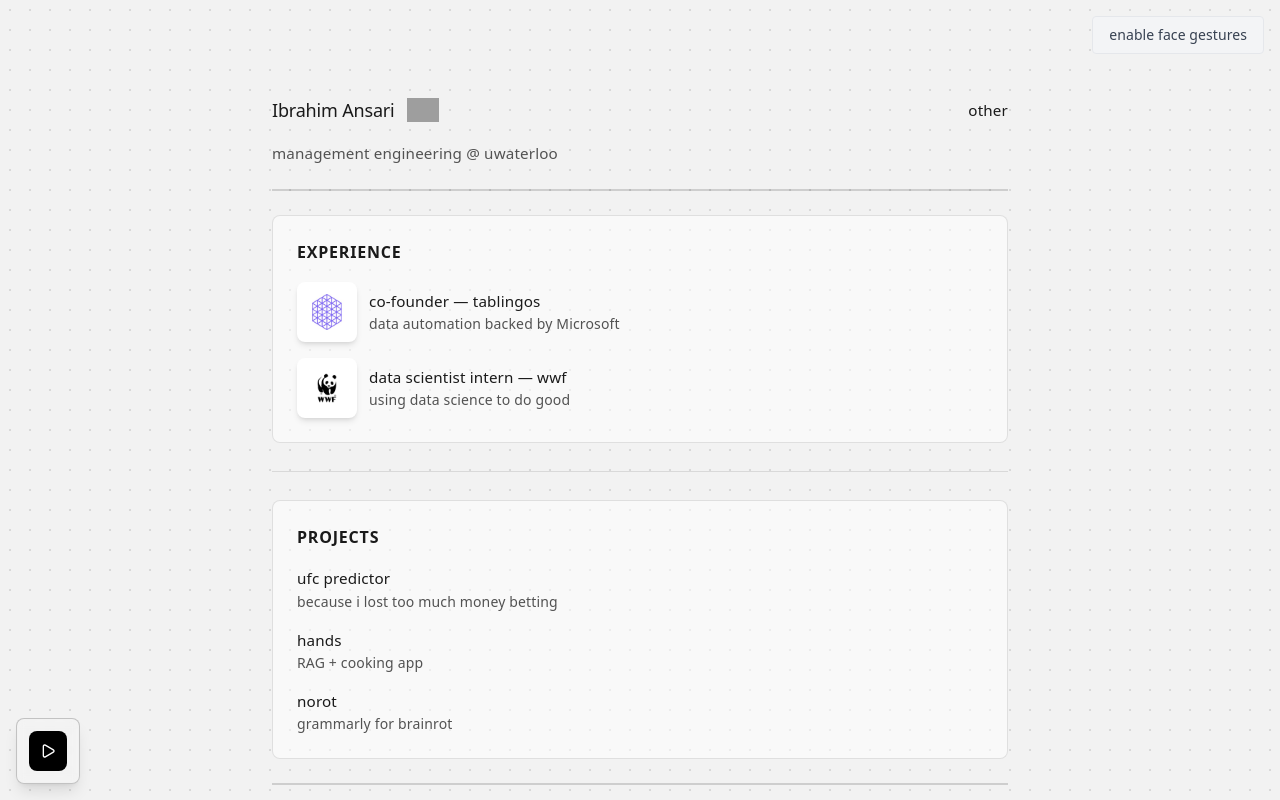
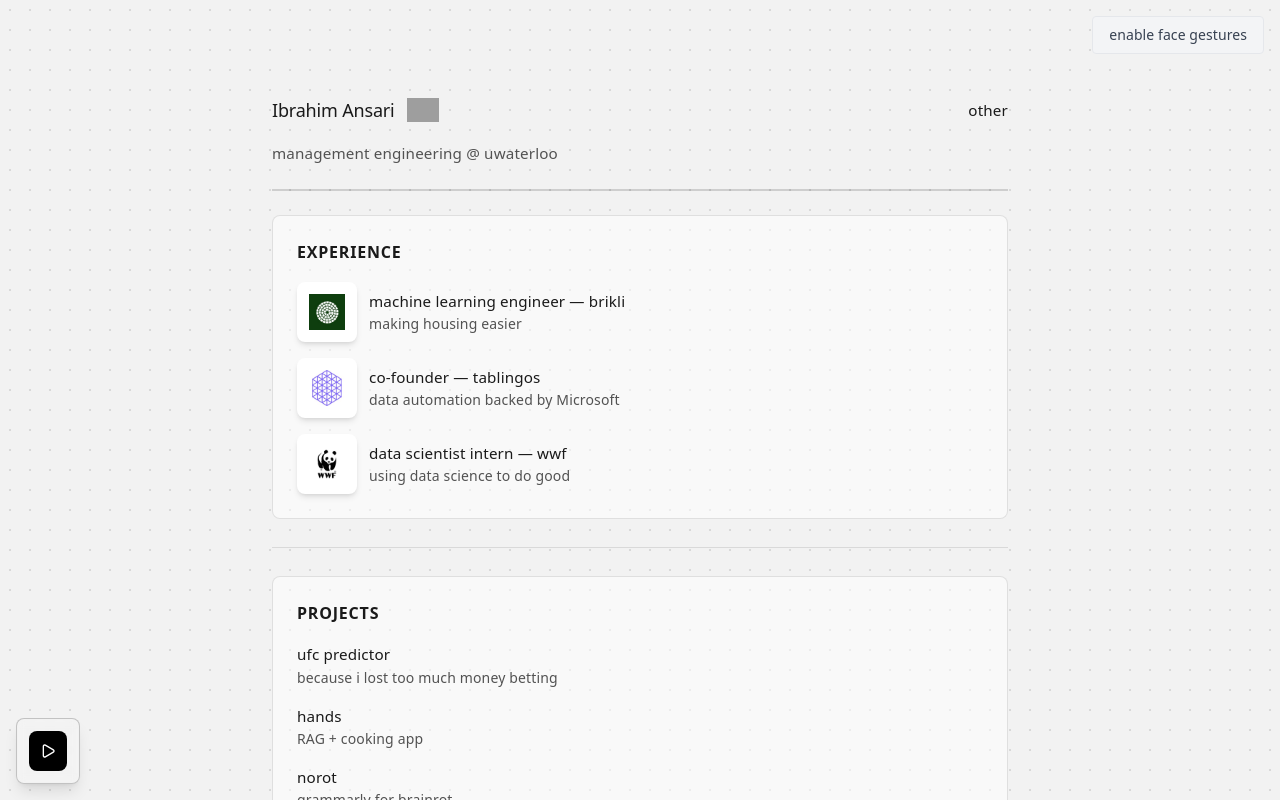
Before and after one commit to ibrahim-ansari-code/ibrahimansari, a Next.js app: page / in a window 1280 px wide. Shown: the top 800 px of the page. Built offline with nearby package versions, Linux system fonts and the light colour scheme; grey boxes are pictures that could not be loaded.

Commit message:
add brikli

```diff
--- a/app/page.tsx
+++ b/app/page.tsx
@@ -52,6 +52,15 @@ export default function Home() {
           className="custom-body space-y-4 animate-[fadeIn_600ms_ease] section-border"
         >
           <div className="custom-section-title">experience</div>
+          <div className="flex items-center gap-3">
+            <div className="shadow-md rounded-lg p-3 bg-white">
+              <Logo src="/Brikli Logo.jpeg" alt="Brikli" size={36} />
+            </div>
+            <div>
+              <div className="custom-project-title">machine learning engineer — <a href="https://brikli.com/" target="_blank" rel="noreferrer" className="hover-glow">brikli</a></div>
+              <div className="text-neutral-600 custom-small">making housing easier</div>
+            </div>
+          </div>
           <div className="flex items-center gap-3">
             <div className="shadow-md rounded-lg p-3 bg-white">
               <Logo src="/Tablingos Overview.jpeg" alt="Tablingos" size={36} />
```
